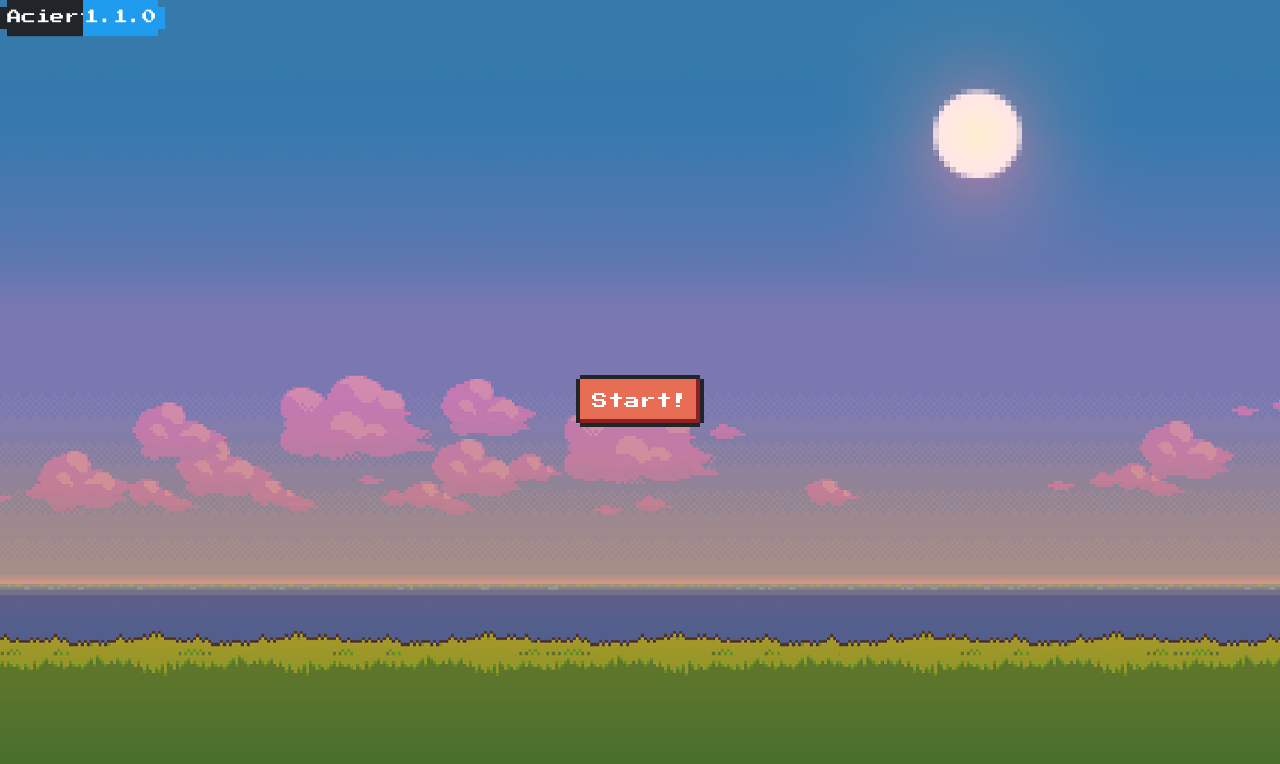
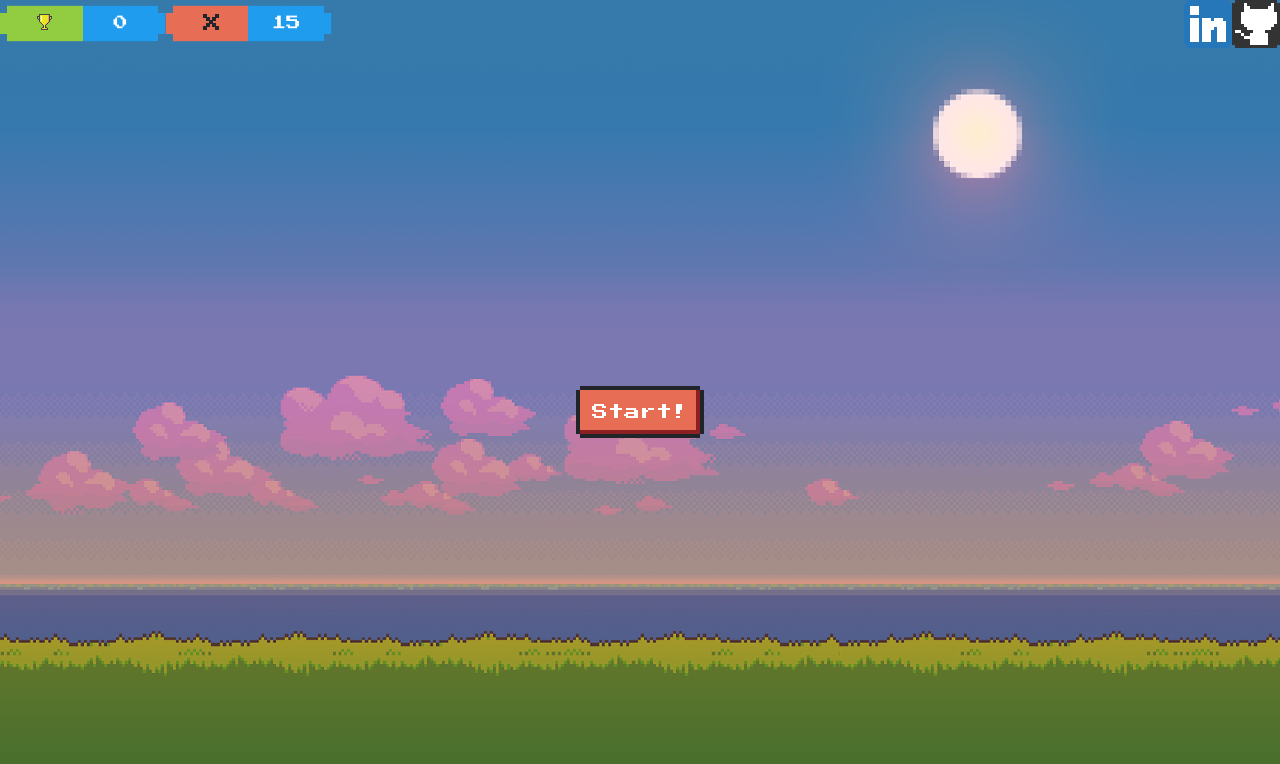
Before and after one commit to MaxiAlem/whos-that-pokemon-challenge, a React (Vite) app: page / in a window 1280 px wide. Shown: the top 764 px of the page. Built offline with nearby package versions, Linux system fonts and the light colour scheme.

Commit message:
ya no se me ocurren formas de poner los puntos acumulados :C

```diff
--- a/src/components/Nav.tsx
+++ b/src/components/Nav.tsx
@@ -1,13 +1,36 @@
-import { Fragment } from "react"
+import { Fragment,useState} from "react"
 
 const Nav = () => {
+
+
+  let [aciertos, setAciertos] = useState(0)
+    const [errores, seterrores] = useState(0)
+
+
+
+  // if(document.getElementsByClassName('acierto')){
+  //   console.log('acierto')
+  // }
+
+  // if(document.getElementsByClassName('error')){
+  //   console.log('error')
+  // }
   return (
     <Fragment>
     <nav>
-        <p className="nes-badge is-splited">
-    <span className="is-dark">Aciertos</span>
-    <span className="is-primary">1.1.0</span>
-    </p>
+        <div className="nes-field is-inline">
+        <div className="nes-badge is-splited">
+    <span className="is-success"><i className="nes-icon trophy is-small"></i></span>
+    <span className="is-primary">{aciertos} </span>
+    </div>
+    <div className="nes-badge is-splited">
+    <span className="is-error"><i className="nes-icon close is-small"></i></span>
+    <span className="is-primary">15 </span>
+    </div>
+    <div id="navBtns">
+    <a className="nes-icon linkedin is-medium" href="https://www.linkedin.com/in/maxialem90/"></a>
+    <a className="nes-icon github is-medium" href="https://github.com/MaxiAlem"></a>
+    </div></div>
     </nav>
 
 
--- a/src/components/StartButton.tsx
+++ b/src/components/StartButton.tsx
@@ -1,3 +1,4 @@
+
 import getData from "../helpers/getData";
 
 const startButton = () => {
--- a/src/helpers/genHTML.tsx
+++ b/src/helpers/genHTML.tsx
@@ -1,13 +1,14 @@
 declare var newpkmn: any
 
-import clearHtml from './clearHTML'
-import getData from './getData'
-
+import { useState } from 'react'
 
 import {Pokemon} from '../types'
 
 
+
 function genHTML(res:object){
+
+
 
     // const {name, id, image}:{name:string, id:number, image:string} = res
     const pokmn : Pokemon = res
@@ -37,17 +38,18 @@ function genHTML(res:object){
       if(textGuess.value.replace(/[^a-zA-Z]/g,"").toLowerCase()=== pokmn.name){
          pokeImg.classList.add('pokeimg')
          pokeMsg.innerHTML= `
-         <p class="nes-text is-primary"> Correcto!</p>
+         <p id='pokeMsg' class="nes-text is-disabled">CORRECTO!</p>
          `
 
          submitGuess.classList.add('is-disabled')
+
         // setTimeout(() => {
         //     clearHtml()
         //  getData()
         // }, 2000);
       }else{
         pokeMsg.innerHTML= `
-        <p class="nes-text is-primary "> Incorrecto!</p>
+        <p id='pokeMsg' class="nes-text is-disabled ">INCORRECTO!</p>
         `
 
         submitGuess.classList.add('is-disabled')
--- a/src/index.css
+++ b/src/index.css
@@ -51,3 +51,6 @@ to{
 nav{
   position: fixed;
 }
+#navBtns{
+  margin-left: auto;
+}
```
